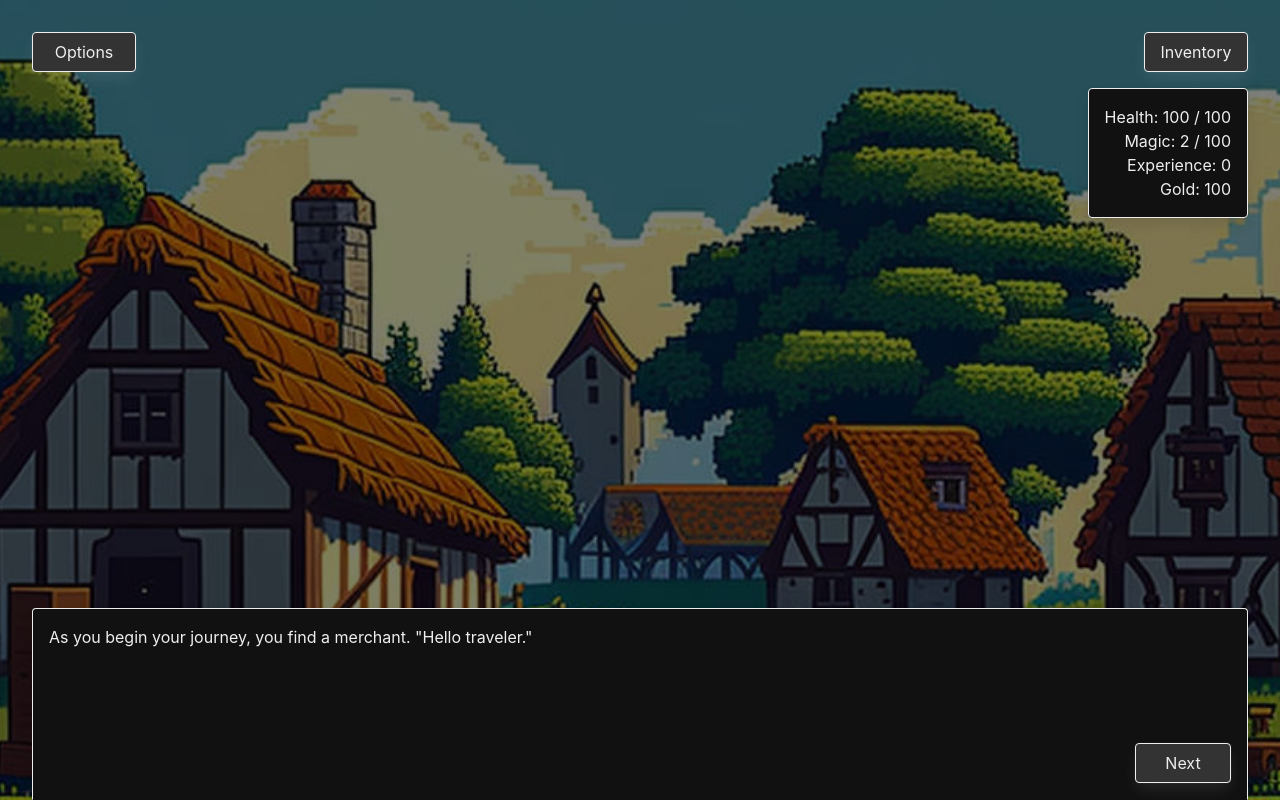
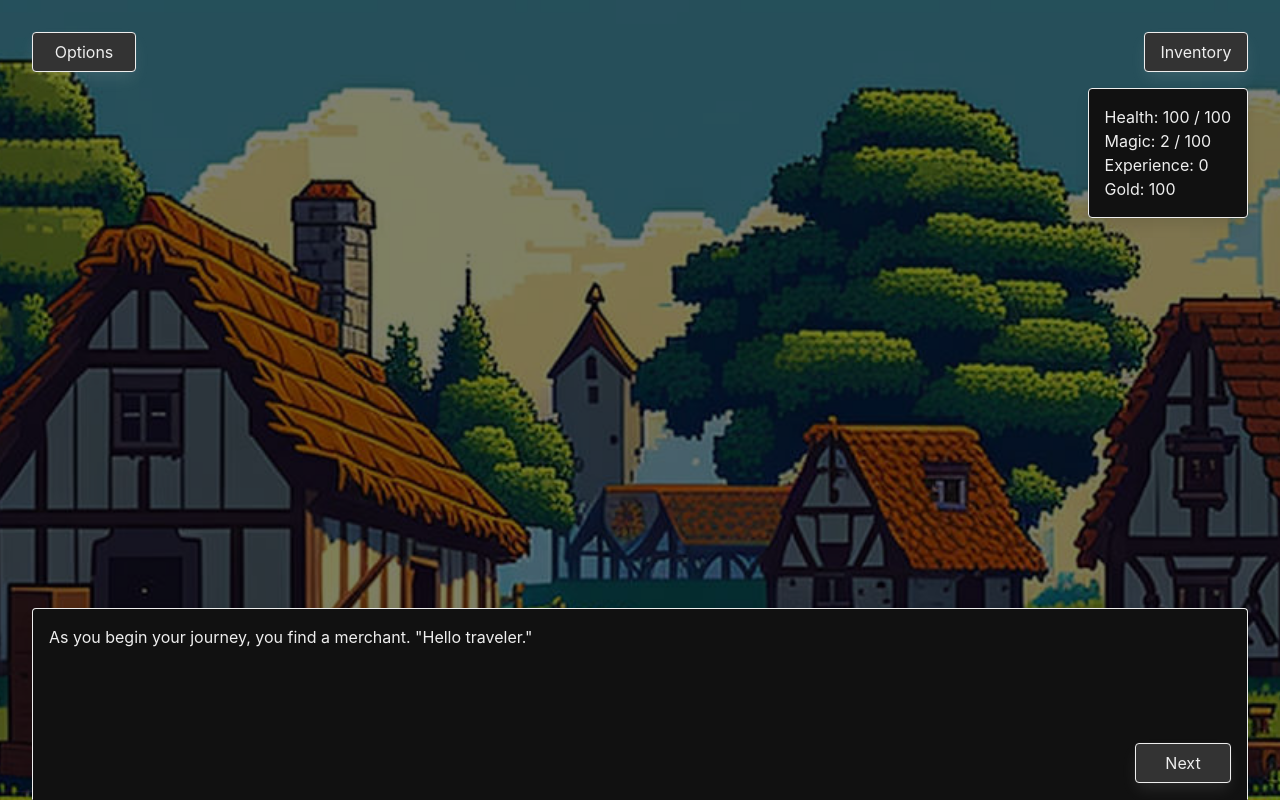
Before and after one commit to jacob-willden/the-cliche-rpg, a React (Vite) app: page / in a window 1280 px wide. Built offline with nearby package versions, Linux system fonts and the light colour scheme.

Commit message:
Switch output elements for generic elements
The output element is normally interpreted as a live region, which is announced once every change and cannot be revisited, so it wouldn't be good for my use case

```diff
--- a/src/App.jsx
+++ b/src/App.jsx
@@ -958,18 +958,18 @@ function App() {
 			</div>
 			<div id='reserves'>
 				<div className='card'>
-					<output>
+					<div>
 						Health: <span id='health'>{playerHealth}</span> / <span id='max-health'>{maxPlayerHealth}</span>
-					</output>
-					<output>
+					</div>
+					<div>
 						Magic: <span id='magic'>{playerMagic}</span> / <span id='max-magic'>{maxPlayerMagic}</span>
-					</output>
-					<output>
+					</div>
+					<div>
 						Experience: <span id='experience'>{experience}</span>
-					</output>
-					<output>
+					</div>
+					<div>
 						Gold: <span id='money'>{money}</span>
-					</output>
+					</div>
 				</div>
 			</div>
 			<div id='primary-textbox' className='card'>
```
